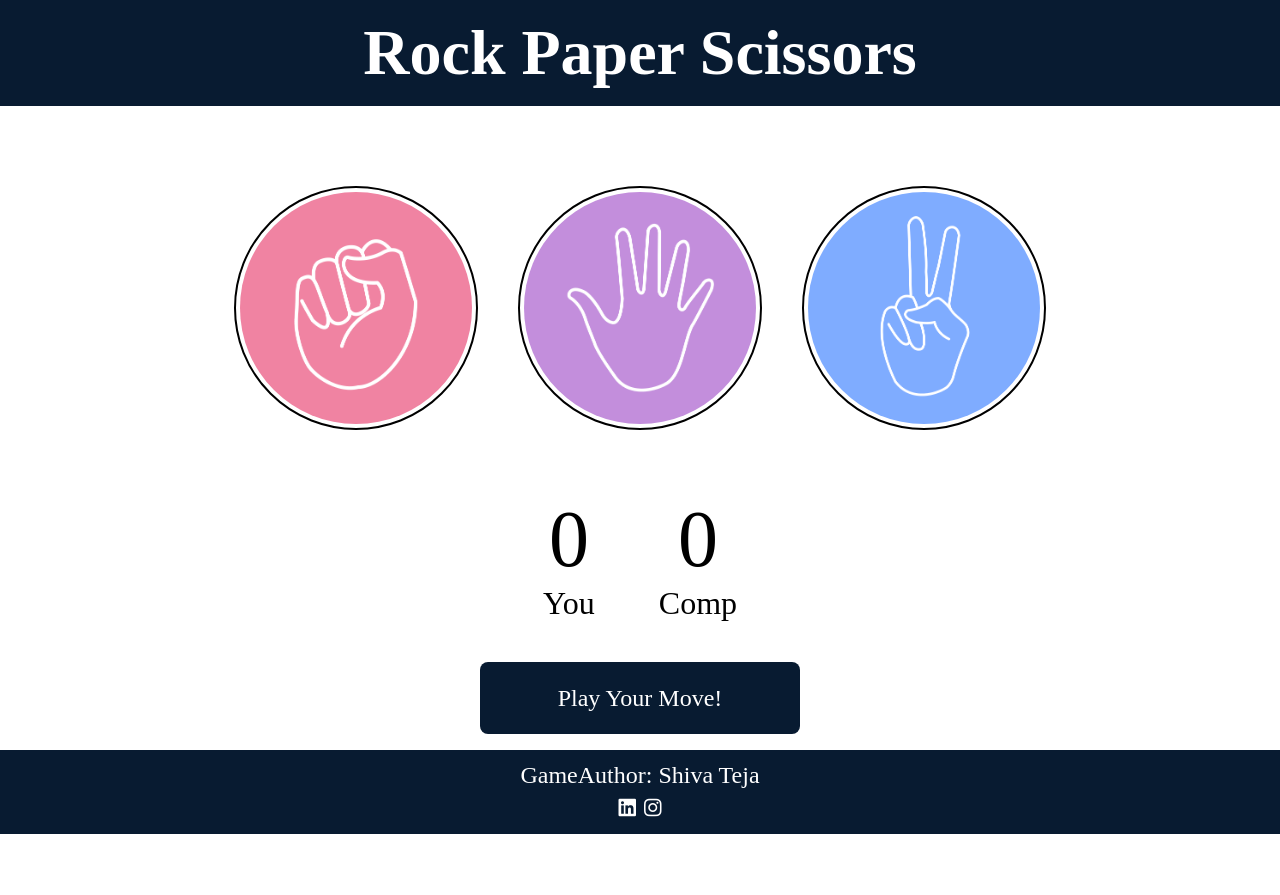
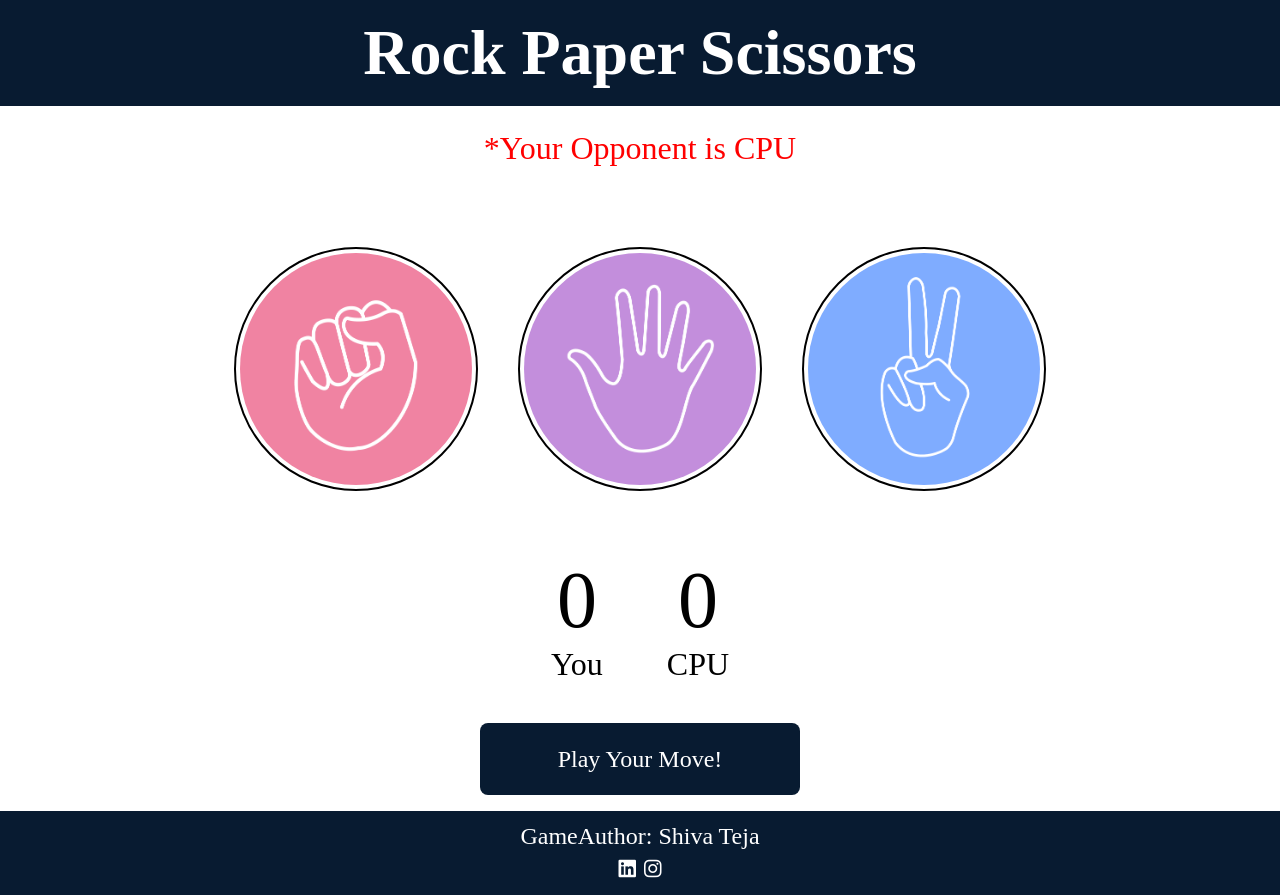
Before and after one commit to ShivaTeja1805/Rock-Paper-scissors-Game-using-Javascript-HTML-and-CSS, a plain HTML site: page index.html in a window 1280 px wide. Before the commit the page ends 834 px from the top, so only its background shows below. Drawn offline with Linux system fonts and the light colour scheme.

Commit message:
added a note

```diff
--- a/index.html
+++ b/index.html
@@ -9,6 +9,7 @@
 </head>
 <body>
     <h1>Rock Paper Scissors</h1>
+    <p id="note">*Your Opponent is CPU</p>
     <div class="choices">
         <div class="choice" id="rock">
             <img src="images/rock.png">
@@ -28,7 +29,7 @@
         </div>
         <div class="score">
             <p id="comp-score">0</p>
-            <p>Comp</p>
+            <p>CPU</p>
         </div>
     </div>
     <div class="container">
--- a/style.css
+++ b/style.css
@@ -104,6 +104,14 @@ img:hover{
     color: white;
 }
 
+#note{
+    font-size: 4vmin;
+    margin-top: 3vmin;
+    color: red;
+    /* background-color: yellow;
+    display: inline; */
+}
+
 /* -----------------------------------MediaQueries-------------------------------------------------------------- */
 
 @media (max-width:450px){
```
